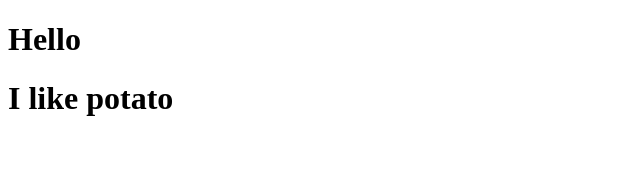
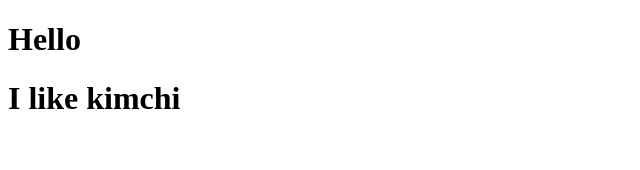
Before and after one commit to charade6/movie_app_2021, a JavaScript app: page / in a window 1280 px wide. Shown: the top 170 px of the page, without its empty margins (0-640 px from the left). Built offline with nearby package versions, Linux system fonts and the light colour scheme.

Commit message:
Edit App.js
Food컴포넌트에 props전달후 출력

```diff
--- a/src/App.js
+++ b/src/App.js
@@ -4,14 +4,14 @@ function App() {
   return (
     <div>
       <h1>Hello</h1>
-      <Food fav="kimchi" something={true} papapa={['hello', 1, 2, true]} />
+      <Food fav="kimchi" />
     </div>
   );
 }
 
 function Food(foo) {
-  console.log(foo)
-  return <h1>I like potato</h1>
+  const {fav} = foo
+  return <h1>I like {fav}</h1>
 }
 
 export default App;
```
